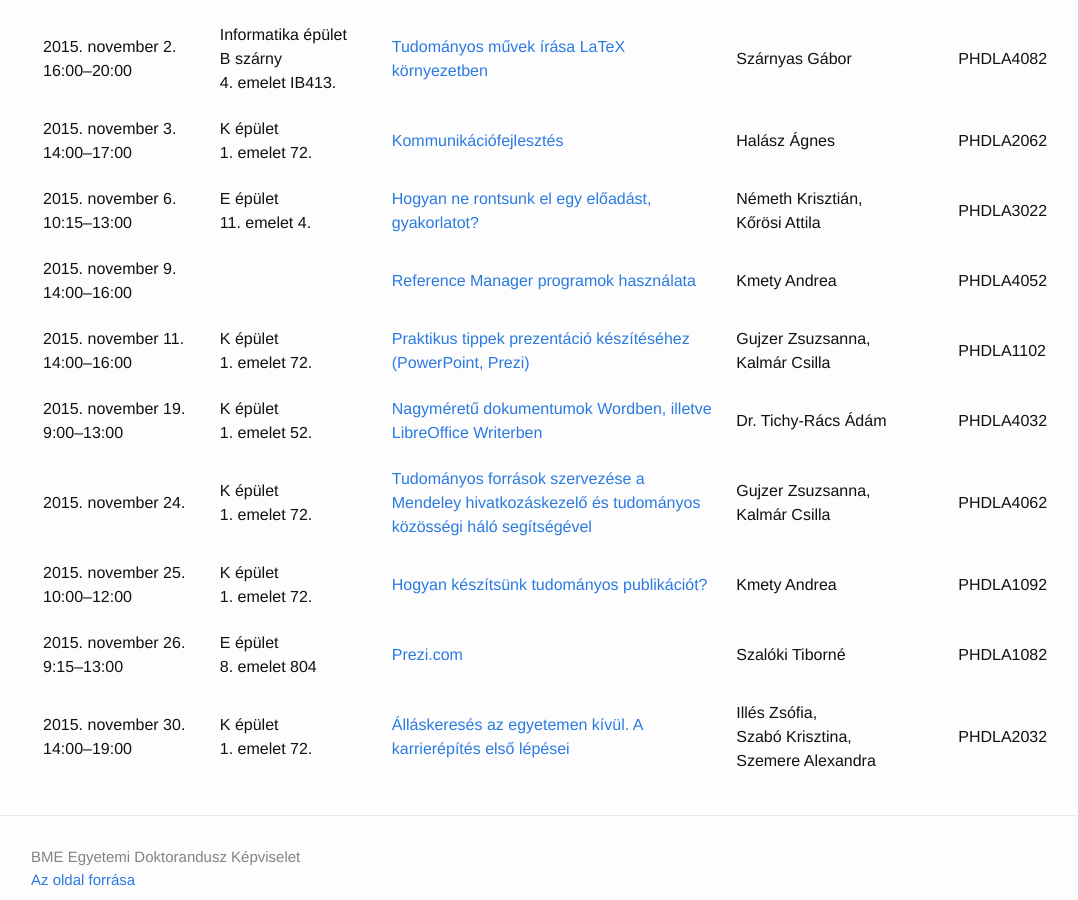
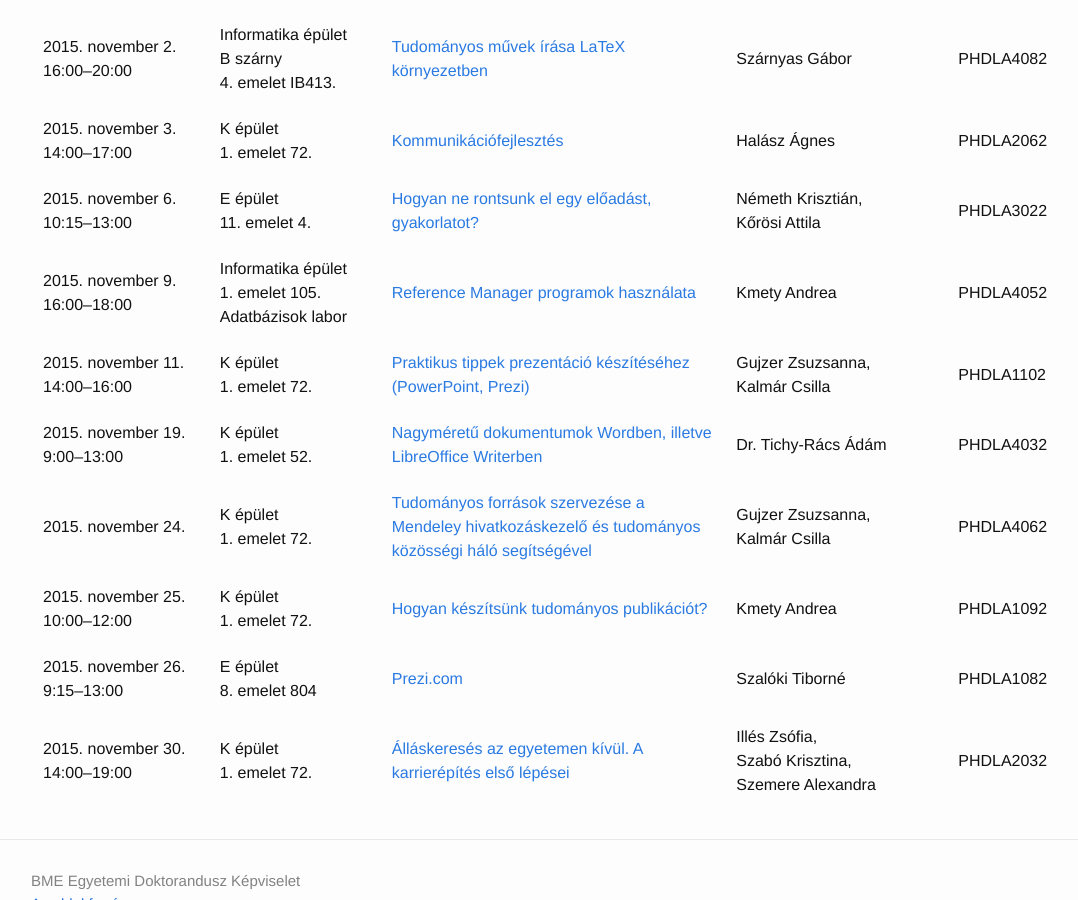
Before and after one commit to totyabaja/bme-edk.github.io, a Jekyll site: the page built from lectures.html, in a window 1280 px wide and 900 px high, scrolled down 1646 px. Shown: the whole window, without its empty margins (39-1117 px from the left). Built offline with Jekyll 4.4.1, drawn with Linux system fonts in a browser that asks for light colours.

Commit message:
Update 4052-reference-manager-programok.md

```diff
--- a/_lectures/4052-reference-manager-programok.md
+++ b/_lectures/4052-reference-manager-programok.md
@@ -1,9 +1,13 @@
 ---
 layout: lecture
 date: 2015.11.09.
-starttime: "14:00"
-endtime: "16:00"
+starttime: "16:00"
+endtime: "18:00"
 location:
+- Informatika épület
+- 1. emelet 105.
+- Adatbázisok labor
+
 title: Reference Manager programok használata
 lecturers:
   - name: Kmety Andrea
```
